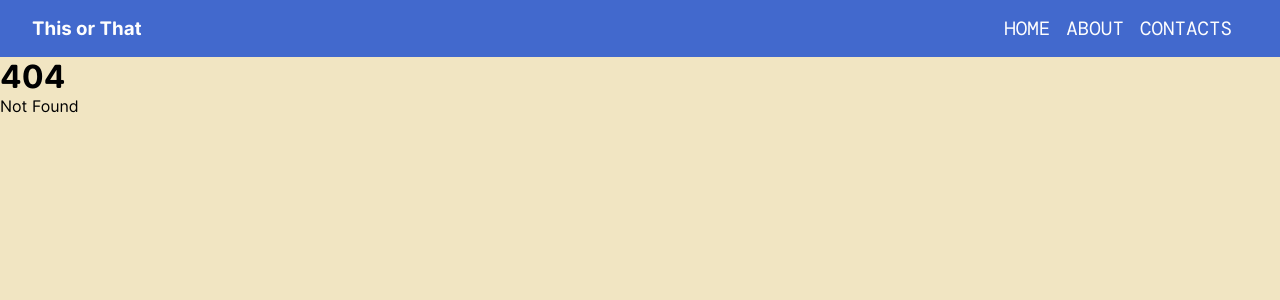
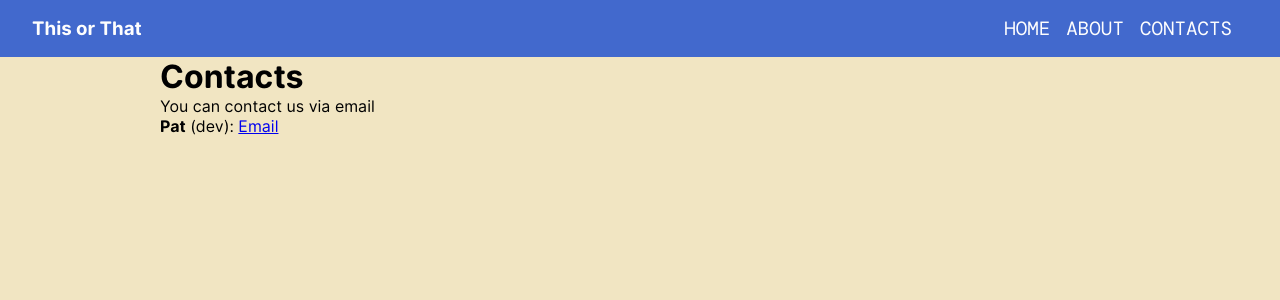
Before and after one commit to PatatoBit/thisorthat, a SvelteKit app: page /contacts in a window 1280 px wide. Before the commit this address had no page. Shown: the top 300 px of the page. Built offline with nearby package versions, Linux system fonts and the light colour scheme; a web font is replaced by a local one.

Commit message:
minimal contact page

```diff
--- /dev/null
+++ b/src/routes/contacts/+page.svelte
@@ -0,0 +1,7 @@
+<main class="container">
+	<h1>Contacts</h1>
+
+	<p>You can contact us via email</p>
+
+	<p><strong>Pat</strong> (dev): <a href="mailto:pathonscript@gmail.com">Email</a></p>
+</main>
```
